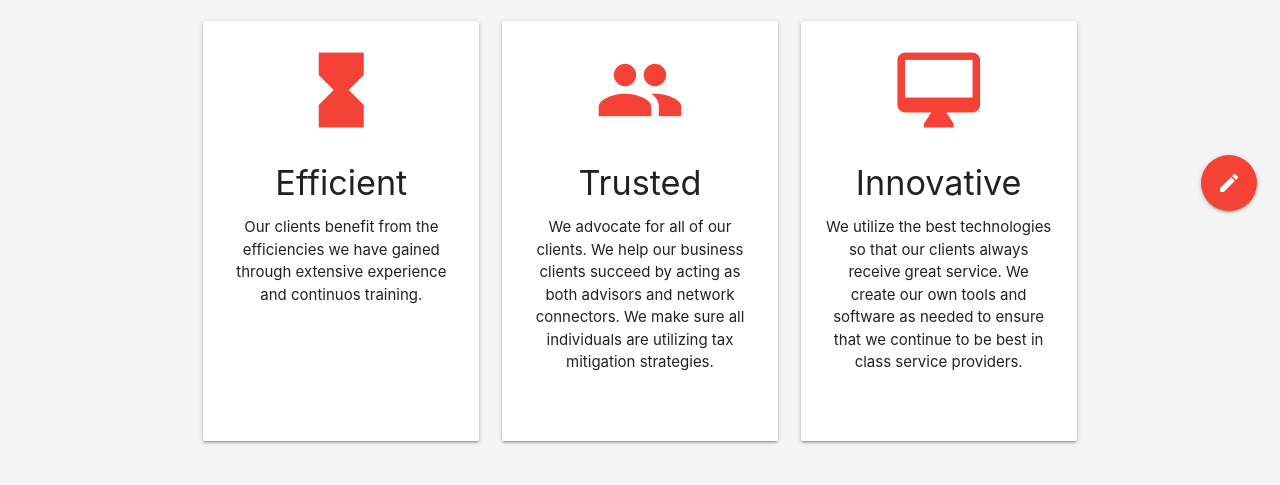
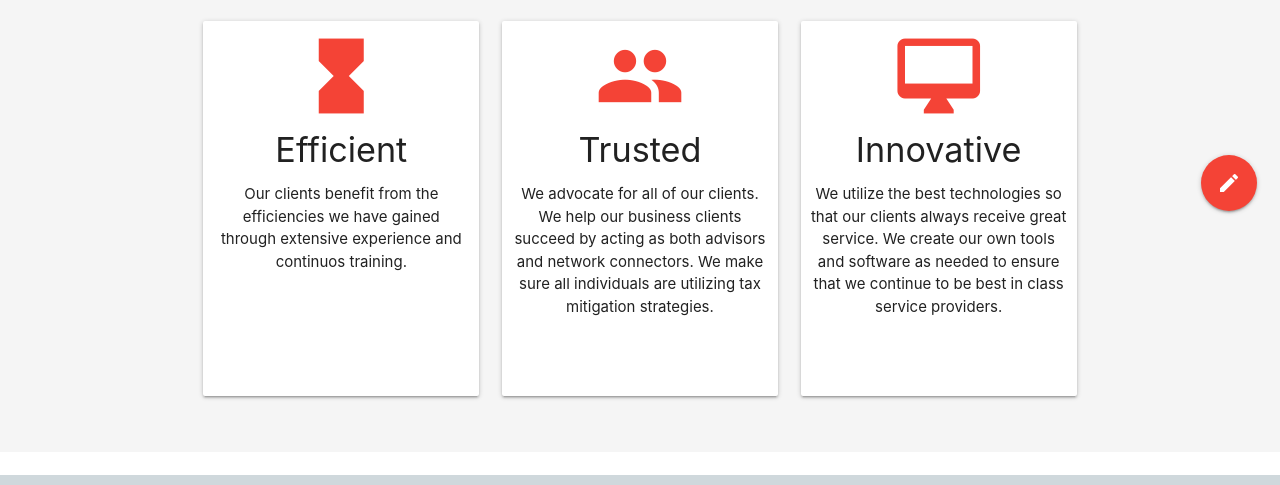
Before and after one commit to massia1207/Monumentcpa, a plain HTML site: page index.html in a window 1280 px wide. Shown: the part 566-1051 px from the top of the page. Drawn offline with nearby package versions, Linux system fonts and the light colour scheme.

Commit message:
add media query for ipads

```diff
--- a/css/main.css
+++ b/css/main.css
@@ -17,19 +17,18 @@
   width: 25%;
 }
 
+h4{
+  margin: .25rem 0 .5rem 0;
+}
+
 #home-banner{
   width: 100%;
 }
 
-
-  @media screen and (min-width: 845px) {
+  @media screen and (min-width: 690px) {
     .card-panel{
     height: 25rem;
-      }
- }
-  @media screen and (min-width: 601px) {
-    .card-panel{
-    height: 28rem;
+    padding: 10px;
   }
  }
 
```
